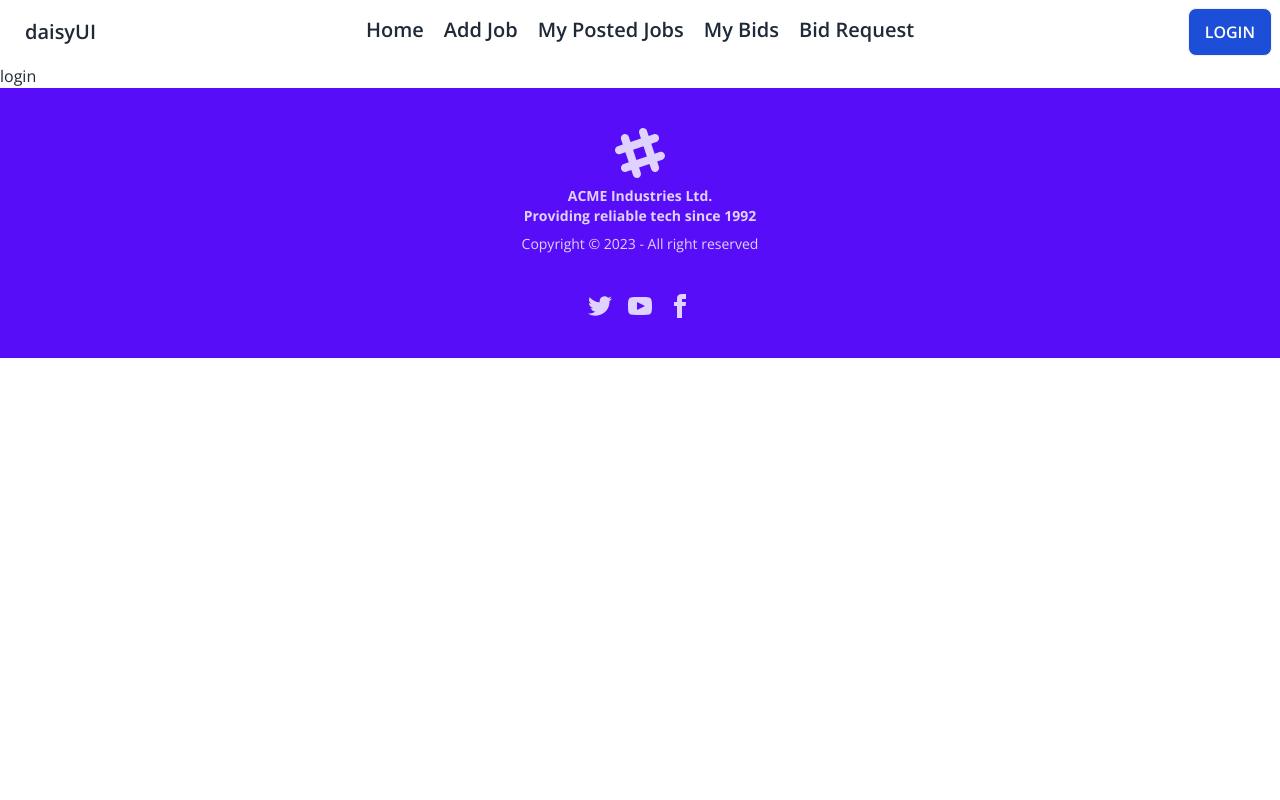
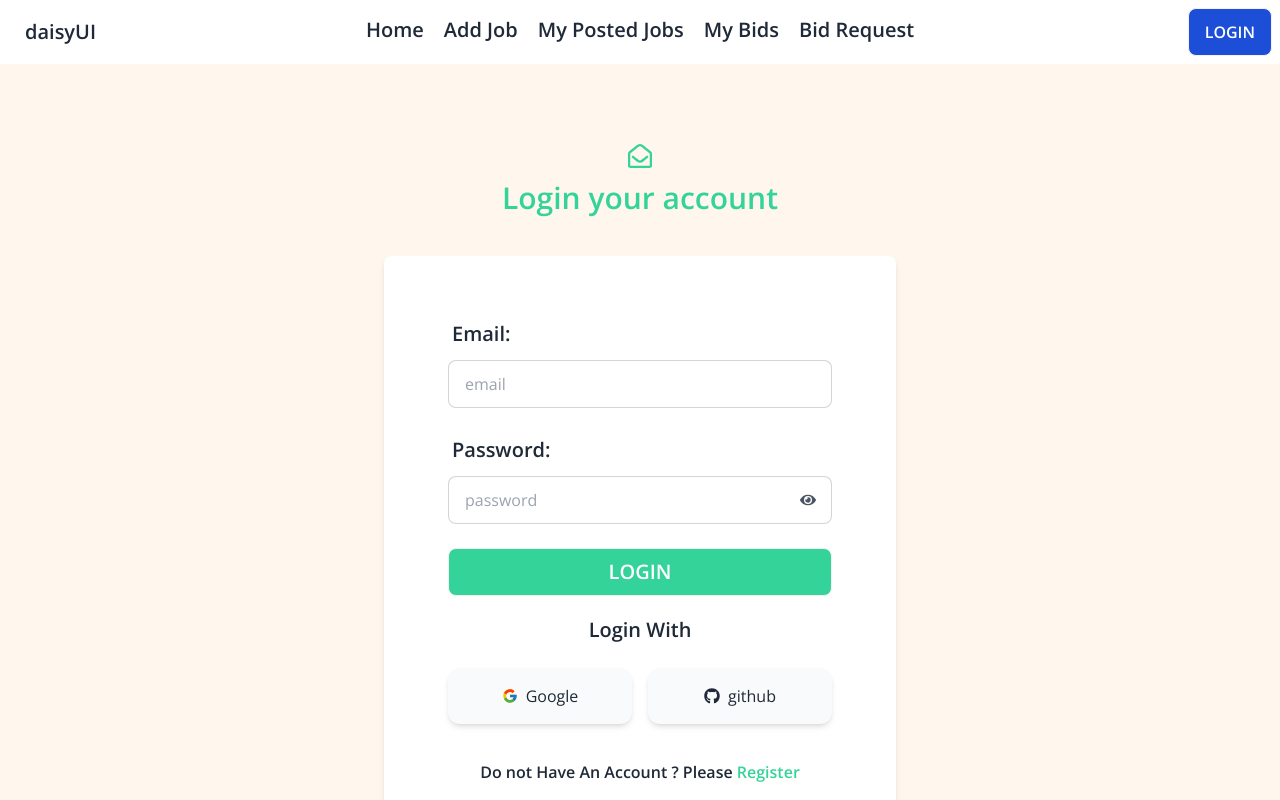
Before and after one commit to ShaplaRani/online-marketplaces-client-rep, a React (Vite) app: page /login in a window 1280 px wide. Shown: the top 800 px of the page. Built offline with nearby package versions, Linux system fonts and the light colour scheme; no server answers.

Commit message:
added the login page in this website

```diff
--- a/src/ErrorPage/ErrorPage.jsx
+++ b/src/ErrorPage/ErrorPage.jsx
@@ -1,9 +1,20 @@
+import { Link, useRouteError } from "react-router-dom";
 
 
 const ErrorPage = () => {
+    const error = useRouteError();
     return (
         <div>
+            <div className='h-screen flex flex-col gap-3 justify-center items-center'>
 
+                {
+                    error.status === 404 && <div>
+                        <h3 className="text-lg mb-4">Page Not Found</h3>
+                        <Link to="/" className="bg-blue-600 text-white py-3 px-6 rounded-lg">
+                            Go Back</Link>
+                    </div>
+                }
+            </div>
         </div>
     );
 };
--- a/src/Shared/Footer/Footer.jsx
+++ b/src/Shared/Footer/Footer.jsx
@@ -3,7 +3,8 @@
 const Footer = () => {
     return (
         <div>
-           <footer className="footer footer-center p-10 bg-primary text-primary-content">
+           <footer className="footer footer-center p-10 bg-primary
+            text-primary-content">
   <aside>
     <svg width="50" height="50" viewBox="0 0 24 24" xmlns="http://www.w3.org/2000/svg" fillRule="evenodd" clipRule="evenodd" className="inline-block fill-current"><path d="M22.672 15.226l-2.432.811.841 2.515c.33 1.019-.209 2.127-1.23 2.456-1.15.325-2.148-.321-2.463-1.226l-.84-2.518-5.013 1.677.84 2.517c.391 1.203-.434 2.542-1.831 2.542-.88 0-1.601-.564-1.86-1.314l-.842-2.516-2.431.809c-1.135.328-2.145-.317-2.463-1.229-.329-1.018.211-2.127 1.231-2.456l2.432-.809-1.621-4.823-2.432.808c-1.355.384-2.558-.59-2.558-1.839 0-.817.509-1.582 1.327-1.846l2.433-.809-.842-2.515c-.33-1.02.211-2.129 1.232-2.458 1.02-.329 2.13.209 2.461 1.229l.842 2.515 5.011-1.677-.839-2.517c-.403-1.238.484-2.553 1.843-2.553.819 0 1.585.509 1.85 1.326l.841 2.517 2.431-.81c1.02-.33 2.131.211 2.461 1.229.332 1.018-.21 2.126-1.23 2.456l-2.433.809 1.622 4.823 2.433-.809c1.242-.401 2.557.484 2.557 1.838 0 .819-.51 1.583-1.328 1.847m-8.992-6.428l-5.01 1.675 1.619 4.828 5.011-1.674-1.62-4.829z"></path></svg>
     <p className="font-bold">
--- a/src/pages/Login/Login.jsx
+++ b/src/pages/Login/Login.jsx
@@ -1,10 +1,139 @@
 
-const Login = () => {
+
+import {  useContext, useState } from "react";
+import { Link, useLocation, useNavigate } from "react-router-dom";
+
+//import swal from 'sweetalert';
+import { FaEyeSlash,FaEye,FaGithub } from "react-icons/fa";
+import { FcGoogle } from "react-icons/fc";
+import { AuthContext } from "../../Provider/AuthProvider";
+import { FaRegEnvelopeOpen } from 'react-icons/fa';
+import Swal from "sweetalert2";
+   const Login = () => {
+
+    const {signInUser,signInWithGoogle,signInWithGithub} = useContext(AuthContext)
+
+    const [showPassword,setShowPassword] = useState(false)
+    const navigate = useNavigate();
+    const location = useLocation();
+    console.log('login location',location);
+    const handleLogin = e => {
+        e.preventDefault();
+       const email = e.target.email.value;
+       const password = e.target.password.value;
+       console.log(email,password);
+
+       signInUser(email,password)
+       .then( result => {
+        console.log(result.user);
+        e.target.reset();
+        navigate(location?.state? location.state:'/')
+
+       })
+       .catch(error => {
+        Swal(error.message)
+       })
+    }
+   //google
+    const handleGoogleSignIn = () => {
+        signInWithGoogle()
+        .then(result => {
+            console.log(result.user)
+            navigate(location?.state? location.state:'/')
+        })
+        .catch(error => {
+            console.error(error)
+        })
+
+      }
+    //github
+      const handleGithubSignIn =() => {
+        signInWithGithub()
+        .then(result => {
+            console.log(result.user);
+            navigate(location?.state? location.state:'/')
+        })
+        .then( error => {
+            console.log(error);
+        })
+      }
+
     return (
-        <div>
-            <h3>login</h3>
-        </div>
+        <div className="bg-orange-50 py-20 ">
+
+              <p className="flex justify-center">
+                 <FaRegEnvelopeOpen className=" text-2xl font-bold text-emerald-400"></FaRegEnvelopeOpen></p>
+               <h3 className="text-2xl md:text-3xl mt-3  text-center font-medium md:font-semibold
+                 text-emerald-400 "> Login your account</h3>
+            <div className="w-5/6 lg:w-2/5 bg-white rounded-lg shadow-md py-14 m-auto mt-10 ">
+
+                <form onSubmit={handleLogin} className=" w-4/5 md:w-3/4 lg:w-3/4 mx-auto">
+
+                    <div className="form-control">
+                        <label className="label">
+                            <span className="label-text text-xl font-semibold text-gray-800  mb-1">Email:</span>
+                        </label>
+                        <input type="email" placeholder="email" name="email" className="input input-bordered"
+                         required />
+                    </div>
+                    <div className="form-control relative">
+                        <label className="label">
+                            <span className="label-text text-xl font-semibold text-gray-800 mt-5 mb-1">Password:</span>
+                        </label>
+
+                         <input type={showPassword? "text": "password"}
+                          placeholder="password"
+                          name="password"
+                         className="input input-bordered"
+                         required />
+                         <span onClick={() => setShowPassword(!showPassword)}
+                         className="absolute right-0 bottom-0 mb-4 mr-4 text-gray-600">
+                           {
+                            showPassword?<FaEyeSlash></FaEyeSlash>:<FaEye></FaEye>
+                           }
+                         </span>
+
+
+                    </div>
+
+                    <div className="form-control mt-6">
+                         <button className="btn text-xl font-semibold bg-emerald-400 text-white">
+                            Login</button>
+                    </div>
+                </form>
+                 <div className="lg:w-3/4 mx-auto text-center mt-5 text-xl font-semibold ">
+
+                      <p>Login With</p>
+
+                 </div>
+                 <div className="w-4/5 md:w-3/4 lg:w-3/4 mx-auto mt-6 md:flex gap-4">
+                    <div className="bg-gray-50 rounded-xl flex-1 shadow-md text-center flex justify-center py-4 ">
+        <button onClick={handleGoogleSignIn} className="flex justify-center gap-2  items-center">
+                         <FcGoogle></FcGoogle>   Google</button>
+                    </div>
+                    <div className="bg-gray-50 rounded-xl flex-1 shadow-md text-center flex justify-center mt-4 md:mt-0 py-4">
+                      <button onClick={handleGithubSignIn} className="flex justify-center gap-2  items-center">
+                      <FaGithub></FaGithub>  github</button>
+                    </div>
+                 </div>
+                <p className=" w-4/5 md:w-3/4 lg:w-3/4 mx-auto text-center mt-9 text-base font-semibold ">
+                Do not Have An Account ? Please <Link to="/register"
+                 className="text-emerald-400"> Register</Link></p>
+            </div>
+
+         </div>
     );
 };
 
 export default Login;
+
+
+// const Login = () => {
+//     return (
+//         <div>
+//             <h3>login</h3>
+//         </div>
+//     );
+// };
+
+// export default Login;
--- a/src/pages/Register/Register.jsx
+++ b/src/pages/Register/Register.jsx
@@ -67,14 +67,14 @@ const Register = () => {
         })
     }
     return (
-        <div className="my-14">
+        <div className=" bg-orange-50 py-20">
               <div className="">
                 <p className="flex justify-center">
-                 <FaRegEnvelopeOpen className=" text-2xl font-bold text-blue-800"></FaRegEnvelopeOpen></p>
+                 <FaRegEnvelopeOpen className=" text-2xl font-bold text-emerald-400"></FaRegEnvelopeOpen></p>
                <h3 className="text-2xl md:text-3xl mt-3  text-center font-medium md:font-semibold
-                 text-blue-600 "> Register your account</h3>
+                 text-emerald-400 "> Register your account</h3>
              </div>
-            <div className="w-5/6 lg:w-2/5 bg-red-50 rounded-lg shadow-md py-20 m-auto mt-10 mb-40">
+            <div className="w-5/6 lg:w-2/5 bg-white  rounded-lg shadow-md py-10 m-auto mt-10 ">
 
                 <form onSubmit={handleRegister} className="w-4/5 md:w-3/4 lg:w-3/4 mx-auto">
                     <div className="form-control">
@@ -123,12 +123,12 @@ const Register = () => {
                         <label className="ml-2 " htmlFor="terms"> <a href="">Accept Term & Conditions</a></label>
                      </div>
                     <div className="form-control mt-6">
-                        <button className="btn text-xl font-semibold bg-blue-600 text-white">Register</button>
+                        <button className="btn text-xl font-semibold bg-emerald-400 text-white">Register</button>
                     </div>
                 </form>
                 <p className=" w-4/5 md:w-3/4 lg:w-3/4 m-auto
                  text-center my-7 text-base font-semibold "> Already have an account ? Please <Link to="/login"
-                 className="text-blue-600"> Login</Link></p>
+                 className="text-emerald-400"> Login</Link></p>
             </div>
         </div>
     );
```
